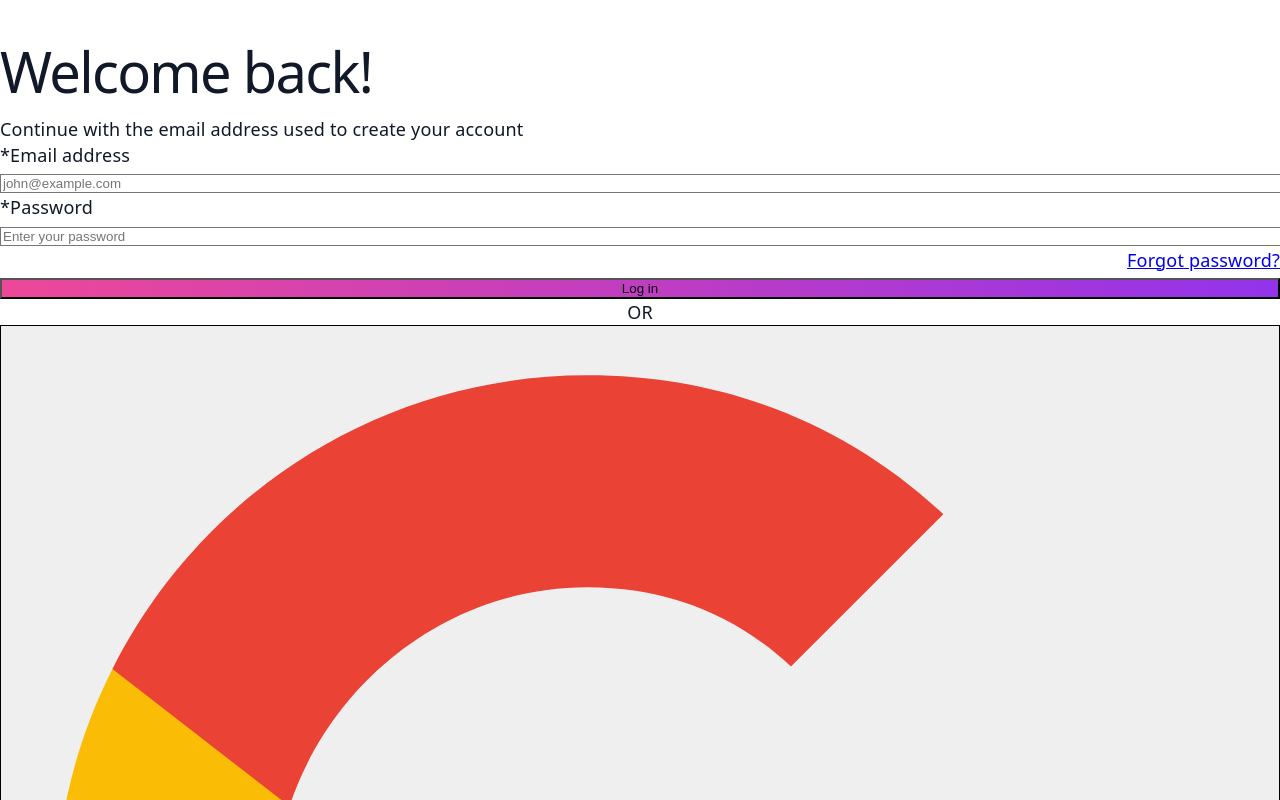
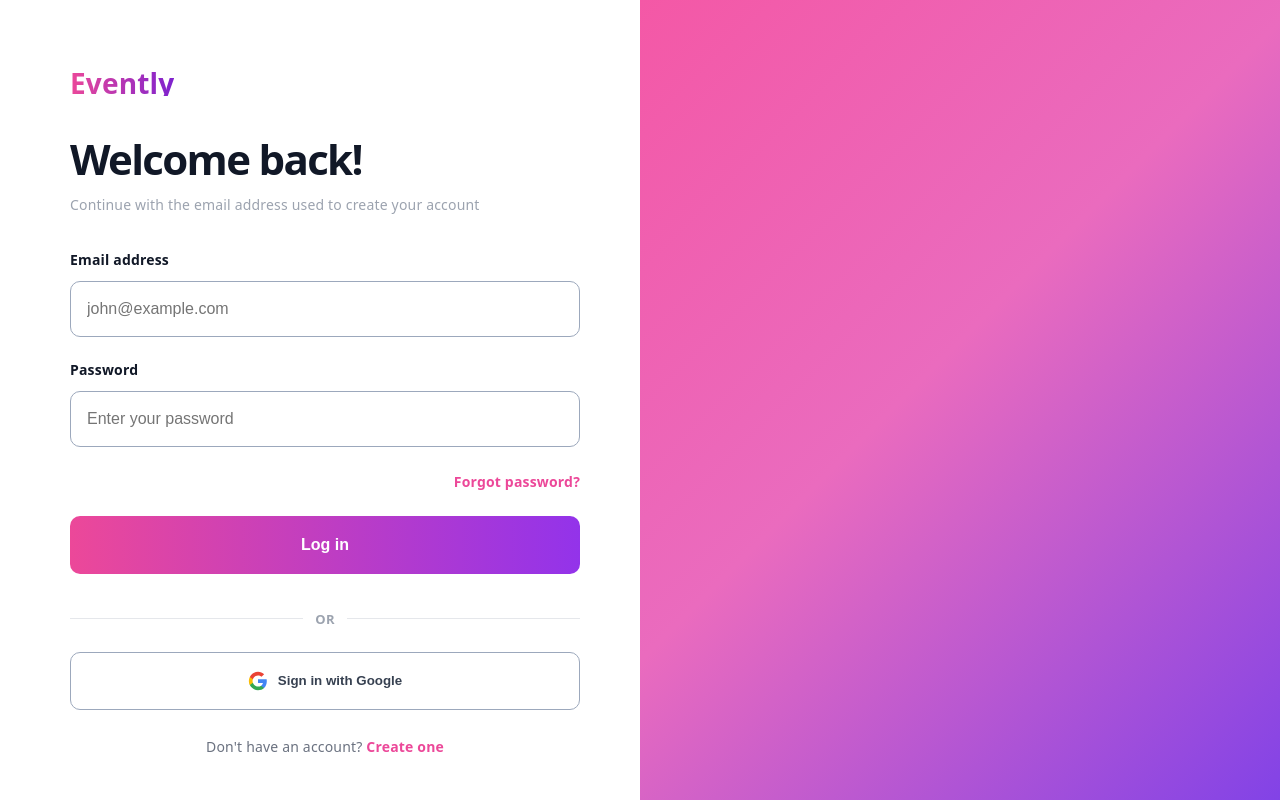
Before and after one commit to Abraham3stack/evently-mvp, a React (Vite) app: page /login in a window 1280 px wide. Shown: the top 800 px of the page. Built offline with nearby package versions, Linux system fonts and the light colour scheme.

Commit message:
Fix auth layout and visual accuracy

```diff
--- a/src/components/auth/AuthInput.jsx
+++ b/src/components/auth/AuthInput.jsx
@@ -11,25 +11,37 @@ export default function AuthInput({
   disabled = false,
   ...props
 }) {
+  const inputStyle = {
+    height: '56px',
+    width: '100%',
+    padding: '0 16px',
+    borderRadius: '10px',
+    border: `1px solid ${error ? '#ef4444' : '#9CA8BC'}`,
+    backgroundColor: '#ffffff',
+    color: '#111827',
+    fontSize: '16px',
+    outline: 'none',
+    boxSizing: 'border-box'
+  };
+
   return (
-    <div className="mb-5">
-      <label className="block text-sm font-medium text-gray-900 mb-2">
-        <span className="text-red-500">*</span>{label}
+    <div style={{ marginBottom: '20px' }}>
+      <label style={{ display: 'block', fontSize: '14px', fontWeight: 600, color: '#111827', marginBottom: '8px' }}>
+        {label}
       </label>
       <input
         type={type}
         placeholder={placeholder}
         disabled={disabled}
-        style={{ backgroundColor: '#ffffff', color: '#111827' }}
-        className={`w-full px-4 py-3 border rounded-lg text-base text-gray-900 placeholder-gray-400 transition-all duration-200 ${
-          error
-            ? 'border-red-500 focus:ring-2 focus:ring-red-200 focus:border-red-500'
-            : 'border-gray-300 focus:ring-2 focus:ring-pink-200 focus:border-pink-500'
-        } focus:outline-none disabled:bg-gray-50 disabled:cursor-not-allowed disabled:text-gray-500`}
+        style={{
+          ...inputStyle,
+          backgroundColor: disabled ? '#F9FAFB' : '#ffffff',
+          color: disabled ? '#6B7280' : '#111827'
+        }}
         {...props}
       />
       {error && (
-        <p className="text-red-500 text-xs mt-1.5 font-medium">{error}</p>
+        <p style={{ color: '#ef4444', fontSize: '12px', marginTop: '6px', fontWeight: 600 }}>{error}</p>
       )}
     </div>
   );
--- a/src/components/auth/AuthLayout.jsx
+++ b/src/components/auth/AuthLayout.jsx
@@ -4,34 +4,19 @@
  * Provides 50/50 split on desktop, centered on mobile
  */
 
-export default function AuthLayout({ children, gradientContent }) {
+export default function AuthLayout({ children, gradientContent, formMaxWidth = 520 }) {
   return (
-    <div
-      className="min-h-screen w-full flex flex-col lg:flex-row bg-white"
-      style={{
-        backgroundColor: '#ffffff',
-        color: '#111827'
-      }}
-    >
+    <div className="auth-layout" style={{ colorScheme: 'light' }}>
       {/* Left Section - White Background */}
-      <div
-        className="w-full lg:w-1/2 flex flex-col items-center justify-center px-6 py-16 md:px-10 lg:px-16 bg-white"
-        style={{
-          backgroundColor: '#ffffff',
-          color: '#111827'
-        }}
-      >
-        <div className="w-full max-w-sm">
+      <div className="auth-panel-left">
+        <div className="auth-form" style={{ maxWidth: `${formMaxWidth}px` }}>
           {children}
         </div>
       </div>
 
       {/* Right Section - Gradient Panel (Desktop only) */}
       {gradientContent && (
-        <div
-          className="hidden lg:flex lg:w-1/2 bg-gradient-to-br from-pink-500 via-pink-400 to-purple-600 flex-col items-center justify-center p-8 md:p-12"
-          style={{ color: '#ffffff' }}
-        >
+        <div className="auth-panel-right">
           {gradientContent}
         </div>
       )}
--- a/src/components/auth/AuthLogo.jsx
+++ b/src/components/auth/AuthLogo.jsx
@@ -5,8 +5,16 @@
 
 export default function AuthLogo() {
   return (
-    <div className="flex items-center gap-2 mb-8 md:mb-12">
-      <span className="text-3xl font-bold bg-gradient-to-r from-pink-500 to-purple-600 bg-clip-text text-transparent">
+    <div style={{ display: 'flex', alignItems: 'center', gap: '8px' }}>
+      <span
+        style={{
+          fontSize: '28px',
+          fontWeight: 700,
+          background: 'linear-gradient(90deg, #ec4899 0%, #7e22ce 100%)',
+          WebkitBackgroundClip: 'text',
+          color: 'transparent'
+        }}
+      >
         Evently
       </span>
     </div>
--- a/src/index.css
+++ b/src/index.css
@@ -114,3 +114,58 @@ code {
   padding: 4px 8px;
   background: var(--code-bg);
 }
+
+.auth-layout {
+  min-height: 100vh;
+  width: 100vw;
+  display: flex;
+  flex-direction: column;
+  background: #ffffff;
+  color: #111827;
+  overflow-x: hidden;
+  box-sizing: border-box;
+}
+
+.auth-panel-left {
+  width: 100%;
+  display: flex;
+  flex-direction: column;
+  align-items: center;
+  justify-content: center;
+  padding: 48px 24px;
+  background: #ffffff;
+  box-sizing: border-box;
+}
+
+.auth-panel-right {
+  display: none;
+  width: 100%;
+  background: linear-gradient(135deg, #f458a6 0%, #ea6bbe 45%, #7e41e8 100%);
+  align-items: center;
+  justify-content: center;
+  padding: 48px;
+  color: #ffffff;
+  box-sizing: border-box;
+}
+
+.auth-form {
+  width: 100%;
+  text-align: left;
+}
+
+@media (min-width: 1024px) {
+  .auth-layout {
+    flex-direction: row;
+  }
+
+  .auth-panel-left {
+    width: 50vw;
+    align-items: flex-start;
+    padding: 70px 60px 70px 70px;
+  }
+
+  .auth-panel-right {
+    display: flex;
+    width: 50vw;
+  }
+}
--- a/src/pages/auth/LoginPage.jsx
+++ b/src/pages/auth/LoginPage.jsx
@@ -4,7 +4,6 @@
  * Matches Figma login design
  */
 
-import { useState } from 'react';
 import { useNavigate, Link } from 'react-router-dom';
 import { useForm } from 'react-hook-form';
 import { zodResolver } from '@hookform/resolvers/zod';
@@ -12,12 +11,10 @@ import { motion } from 'framer-motion';
 import AuthLayout from '@/components/auth/AuthLayout';
 import AuthLogo from '@/components/auth/AuthLogo';
 import AuthInput from '@/components/auth/AuthInput';
-import Button from '@/components/common/Button';
 import { loginSchema } from '@/schemas/authSchemas';
 
 export default function LoginPage() {
   const navigate = useNavigate();
-  const [isLoading, setIsLoading] = useState(false);
 
   const {
     register,
@@ -28,10 +25,8 @@ export default function LoginPage() {
   });
 
   const onSubmit = async (data) => {
-    setIsLoading(true);
     // Simulate login delay
     await new Promise(resolve => setTimeout(resolve, 1500));
-    setIsLoading(false);
     navigate('/events');
   };
 
@@ -55,31 +50,33 @@ export default function LoginPage() {
     }
   };
 
+  const gradientContent = <div />;
+
   return (
-    <AuthLayout gradientContent={null}>
+    <AuthLayout gradientContent={gradientContent} formMaxWidth={520}>
       <motion.div
         variants={containerVariants}
         initial="hidden"
         animate="visible"
-        className="w-full"
+        style={{ width: '100%' }}
       >
         {/* Logo */}
-        <motion.div variants={itemVariants} className="mb-12">
+        <motion.div variants={itemVariants} style={{ marginBottom: '40px' }}>
           <AuthLogo />
         </motion.div>
 
         {/* Heading */}
-        <motion.div variants={itemVariants} className="mb-8">
-          <h1 className="text-4xl font-black text-gray-900 mb-3 leading-tight">
+        <motion.div variants={itemVariants} style={{ marginBottom: '32px' }}>
+          <h1 style={{ fontSize: '42px', fontWeight: 800, color: '#111827', marginBottom: '12px', lineHeight: '1.1' }}>
             Welcome back!
           </h1>
-          <p className="text-gray-500 text-sm leading-relaxed">
+          <p style={{ color: '#9CA3AF', fontSize: '14px', lineHeight: '1.5' }}>
             Continue with the email address used to create your account
           </p>
         </motion.div>
 
         {/* Form */}
-        <motion.form onSubmit={handleSubmit(onSubmit)} variants={itemVariants} className="mb-8">
+        <motion.form onSubmit={handleSubmit(onSubmit)} variants={itemVariants} style={{ marginBottom: '32px' }}>
           {/* Email */}
           <AuthInput
             label="Email address"
@@ -101,25 +98,32 @@ export default function LoginPage() {
           />
 
           {/* Forgot Password */}
-          <motion.div variants={itemVariants} className="mb-6 text-right">
+          <motion.div variants={itemVariants} style={{ marginBottom: '20px', textAlign: 'right' }}>
             <Link
               to="#"
-              className="text-pink-600 hover:text-pink-700 font-semibold text-sm transition-colors"
+              style={{ color: '#ec4899', fontWeight: 600, fontSize: '14px', textDecoration: 'none' }}
             >
               Forgot password?
             </Link>
           </motion.div>
 
           {/* Login Button */}
-          <motion.div variants={itemVariants} className="mb-6">
+          <motion.div variants={itemVariants} style={{ marginBottom: '20px' }}>
             <button
               type="submit"
               disabled={isSubmitting}
               style={{
                 background: 'linear-gradient(to right, #ec4899, #9333ea)',
                 opacity: isSubmitting ? 0.7 : 1,
+                width: '100%',
+                height: '58px',
+                borderRadius: '10px',
+                border: 'none',
+                fontSize: '16px',
+                fontWeight: 700,
+                color: '#ffffff',
+                cursor: isSubmitting ? 'not-allowed' : 'pointer'
               }}
-              className="w-full text-white font-bold py-3 px-4 rounded-lg transition-all duration-200 disabled:cursor-not-allowed hover:shadow-lg"
               onMouseEnter={(e) => { if (!isSubmitting) e.currentTarget.style.background = 'linear-gradient(to right, #db2777, #7e22ce)'; }}
               onMouseLeave={(e) => { if (!isSubmitting) e.currentTarget.style.background = 'linear-gradient(to right, #ec4899, #9333ea)'; }}
             >
@@ -129,19 +133,34 @@ export default function LoginPage() {
         </motion.form>
 
         {/* Divider */}
-        <motion.div variants={itemVariants} className="flex items-center gap-4 mb-6">
-          <div className="flex-1 h-px bg-gray-300" />
-          <span className="text-gray-600 text-sm font-medium">OR</span>
-          <div className="flex-1 h-px bg-gray-300" />
+        <motion.div variants={itemVariants} style={{ display: 'flex', alignItems: 'center', gap: '12px', marginBottom: '20px' }}>
+          <div style={{ flex: 1, height: '1px', background: '#E5E7EB' }} />
+          <span style={{ color: '#9CA3AF', fontSize: '13px', fontWeight: 600 }}>OR</span>
+          <div style={{ flex: 1, height: '1px', background: '#E5E7EB' }} />
         </motion.div>
 
         {/* Google Login */}
-        <motion.div variants={itemVariants} className="mb-8">
+        <motion.div variants={itemVariants} style={{ marginBottom: '24px' }}>
           <button
             type="button"
-            className="w-full border border-gray-300 rounded-lg py-3 px-4 flex items-center justify-center gap-3 hover:bg-gray-50 active:bg-gray-100 transition-colors font-semibold text-gray-700"
+            style={{
+              width: '100%',
+              height: '58px',
+              border: '1px solid #9CA8BC',
+              borderRadius: '10px',
+              background: '#ffffff',
+              display: 'flex',
+              alignItems: 'center',
+              justifyContent: 'center',
+              gap: '10px',
+              fontWeight: 600,
+              color: '#374151',
+              cursor: 'pointer'
+            }}
+            onMouseEnter={(e) => { e.currentTarget.style.background = '#F9FAFB'; }}
+            onMouseLeave={(e) => { e.currentTarget.style.background = '#ffffff'; }}
           >
-            <svg className="w-5 h-5" viewBox="0 0 24 24">
+            <svg width="20" height="20" viewBox="0 0 24 24" aria-hidden="true">
               <path
                 fill="#4285F4"
                 d="M22.56 12.25c0-.78-.07-1.53-.2-2.25H12v4.26h5.92c-.26 1.37-1.04 2.53-2.21 3.31v2.77h3.57c2.08-1.92 3.28-4.74 3.28-8.09z"
@@ -164,12 +183,12 @@ export default function LoginPage() {
         </motion.div>
 
         {/* Sign Up Link */}
-        <motion.div variants={itemVariants} className="text-center text-gray-600 text-sm">
+        <motion.div variants={itemVariants} style={{ textAlign: 'center', color: '#6B7280', fontSize: '14px' }}>
           <p>
             Don't have an account?{' '}
             <Link
               to="/register"
-              className="text-pink-600 hover:text-pink-700 font-semibold transition-colors"
+              style={{ color: '#ec4899', fontWeight: 600, textDecoration: 'none' }}
             >
               Create one
             </Link>
```
Also changed, not shown: src/pages/auth/RegisterPage.jsx (+31 -22 lines).
